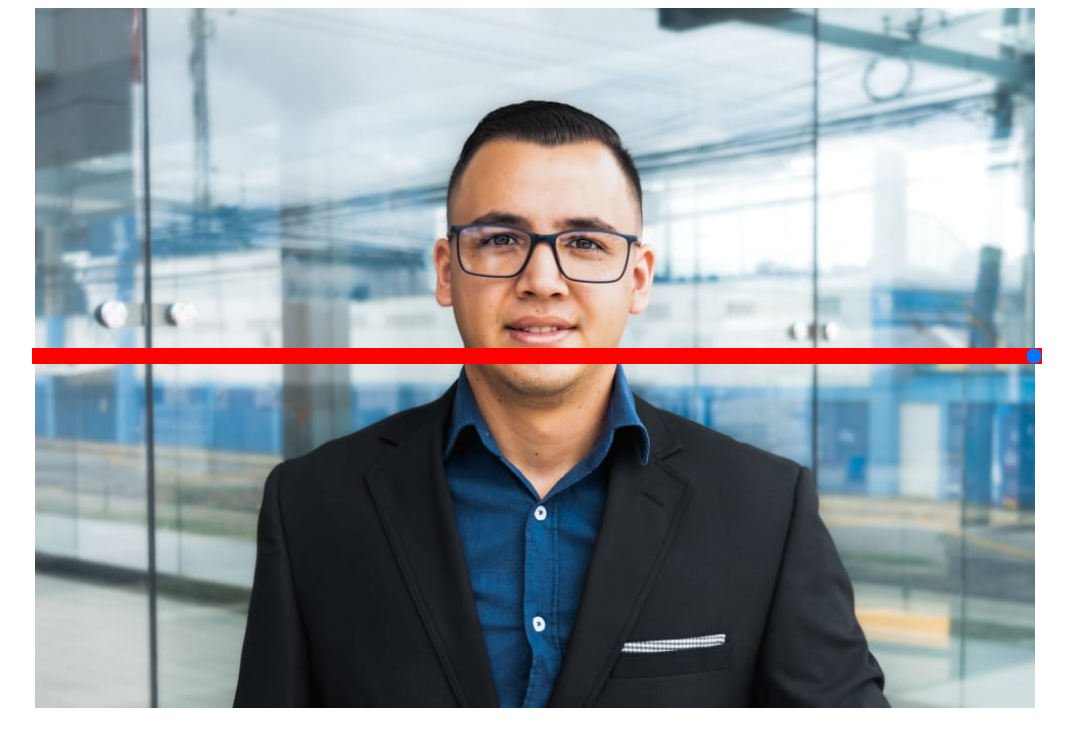
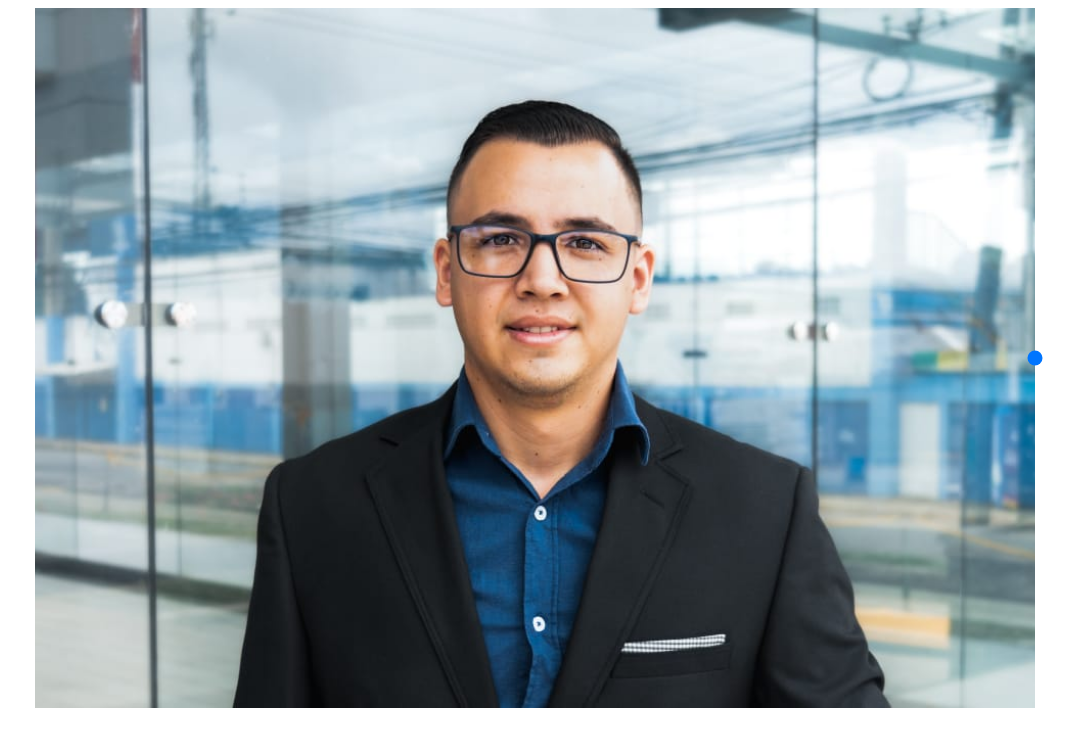
Before and after one commit to bisarroyo/before-after, a website built with Vite: page index.html in a window 1280 px wide. Shown: the whole page, without its empty margins (105-1179 px from the left). Built offline with nearby package versions, Linux system fonts and the light colour scheme.

```diff
--- a/src/style.css
+++ b/src/style.css
@@ -26,14 +26,15 @@
 
 .range-value {
   position: absolute;
-  width: calc(100% + 10px);
+  width: calc(100% + 16px);
   bottom: 50%;
-  left: -5px; /* Coloca el slider en el centro vertical */
+  left: -8px; /* Coloca el slider en el centro vertical */
   transform: translateY(50%);
   appearance: none; /* Elimina el estilo predeterminado del control */
-  background: red;
+  background: transparent;
   outline: none; /* Elimina el contorno en foco */
   z-index: 9999999;
+  margin: 0;
 }
 
 /* Estilo personalizado para el track */
```
